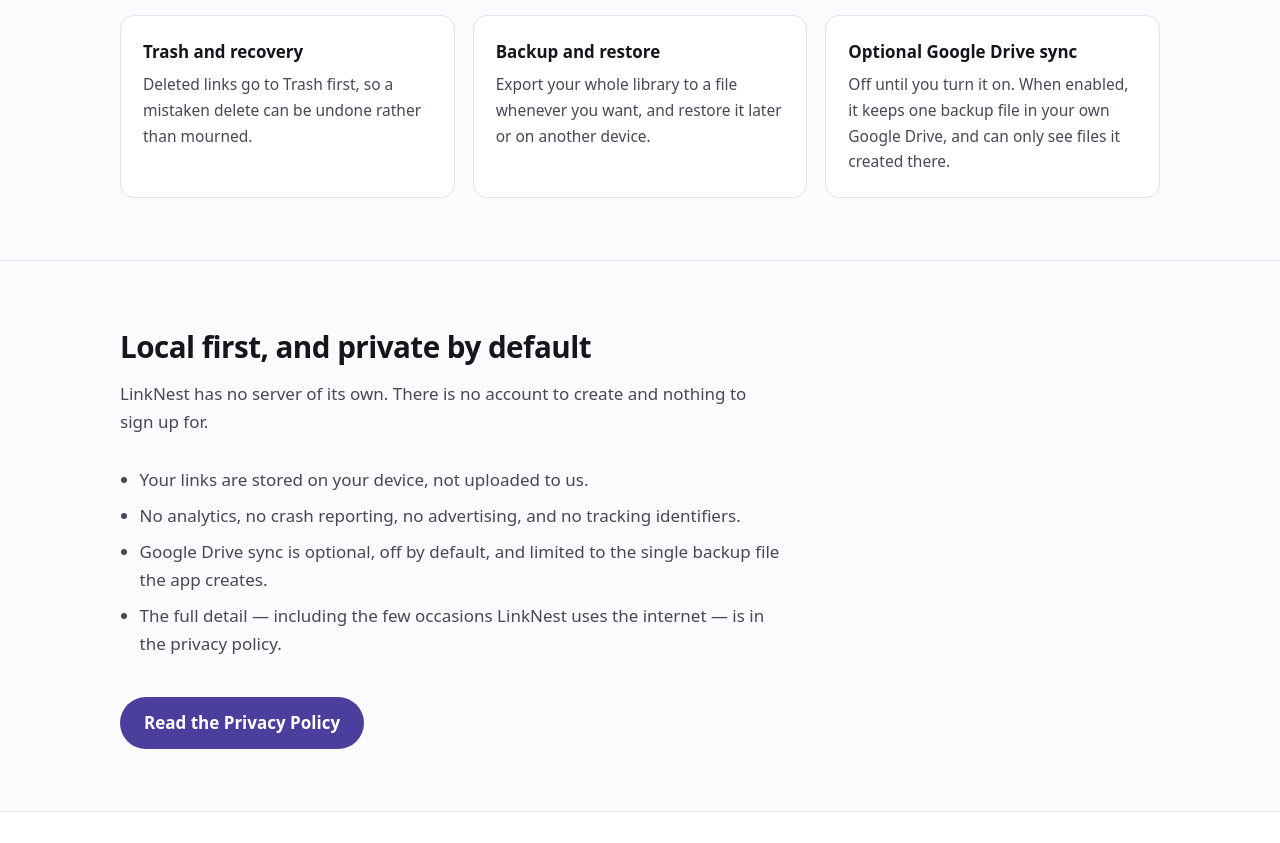
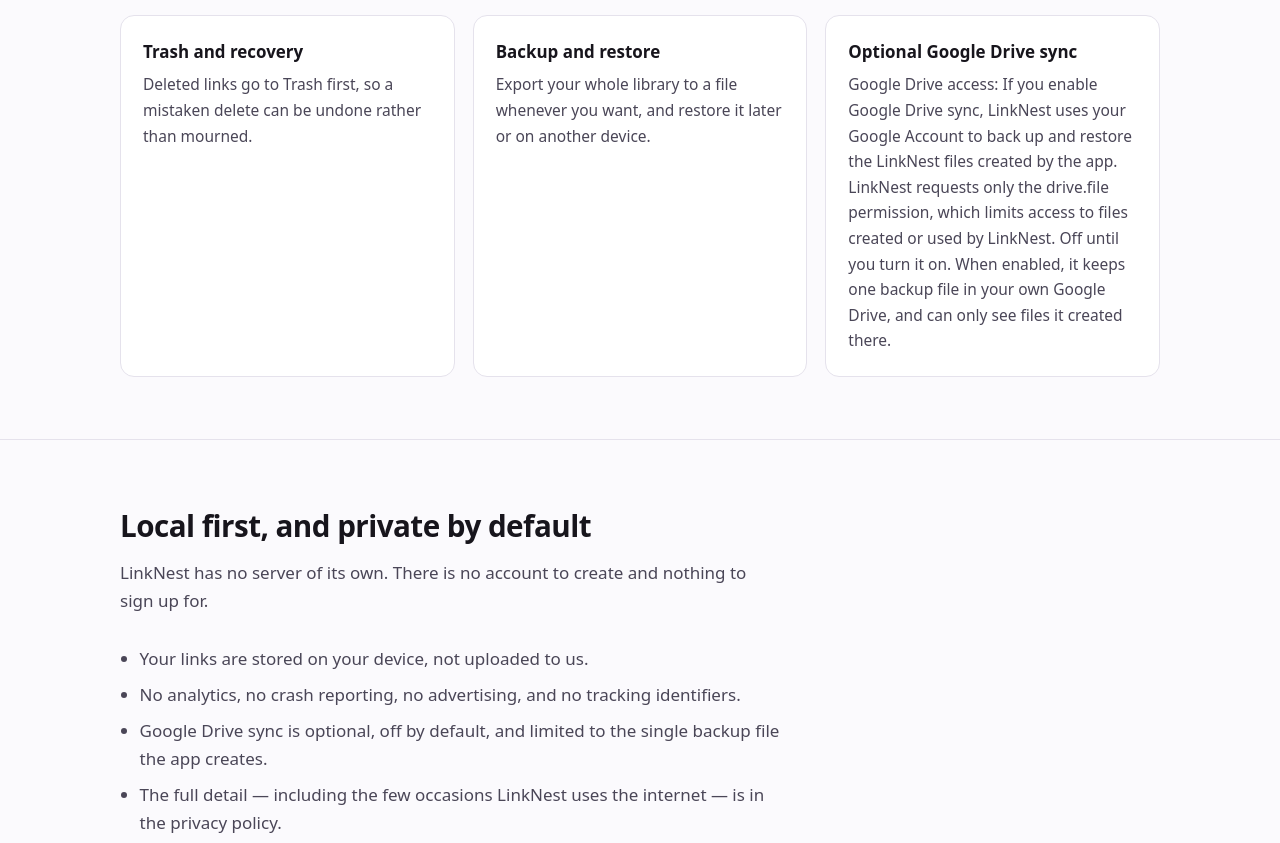
Before and after one commit to KaRZMa-Code/linknest-privacy, a plain HTML site: page index.html in a window 1280 px wide. Shown: the part 1137-1980 px from the top of the page. Drawn offline with Linux system fonts and the light colour scheme.

Commit message:
Add Google Drive sync information to index.html

```diff
--- a/index.html
+++ b/index.html
@@ -101,6 +101,9 @@
         <li>
           <h3>Optional Google Drive sync</h3>
           <p>
+            Google Drive access: If you enable Google Drive sync,
+            LinkNest uses your Google Account to back up and restore the LinkNest files created by the app.
+            LinkNest requests only the drive.file permission, which limits access to files created or used by LinkNest.
             Off until you turn it on. When enabled, it keeps one backup file in
             your own Google Drive, and can only see files it created there.
           </p>
```
